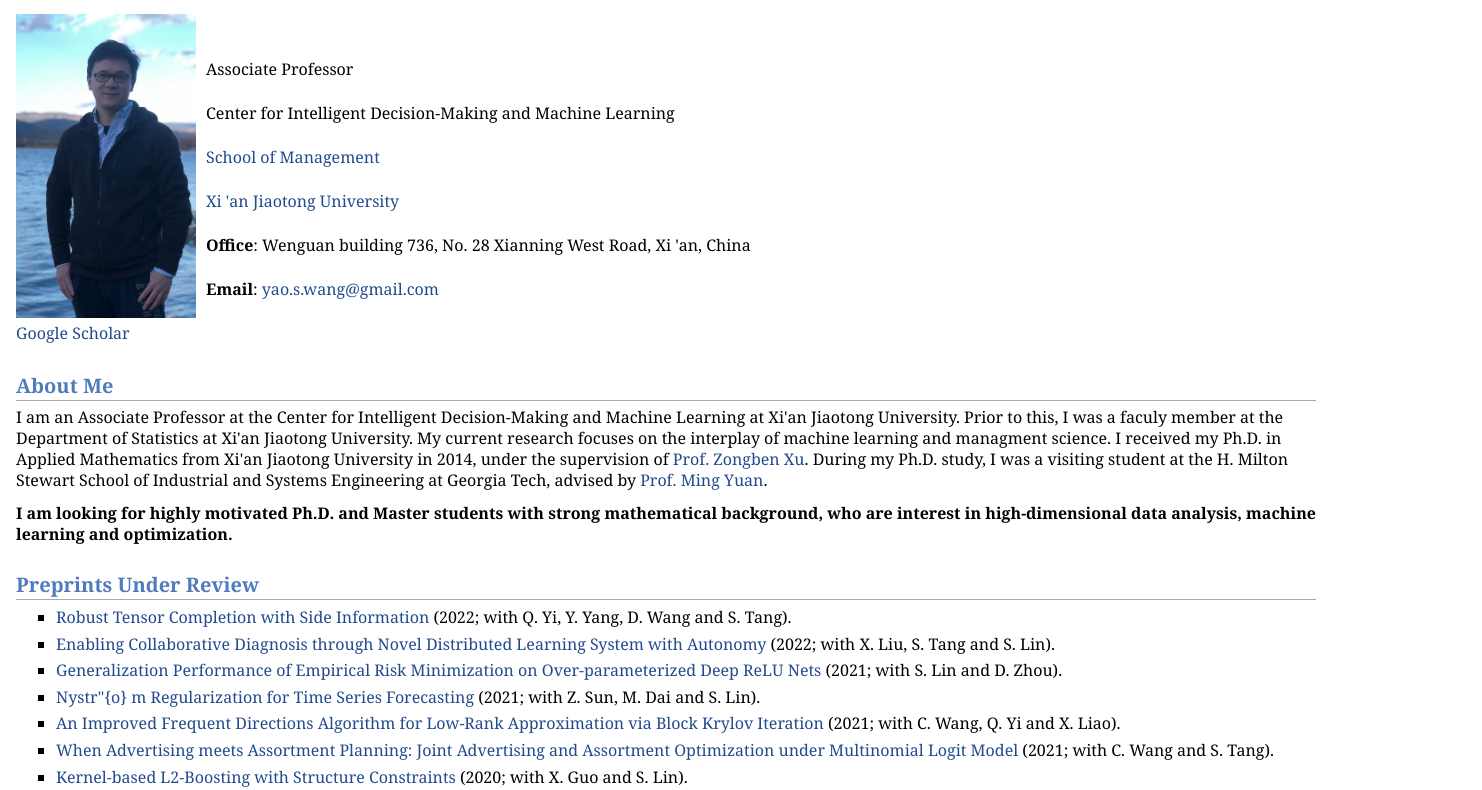
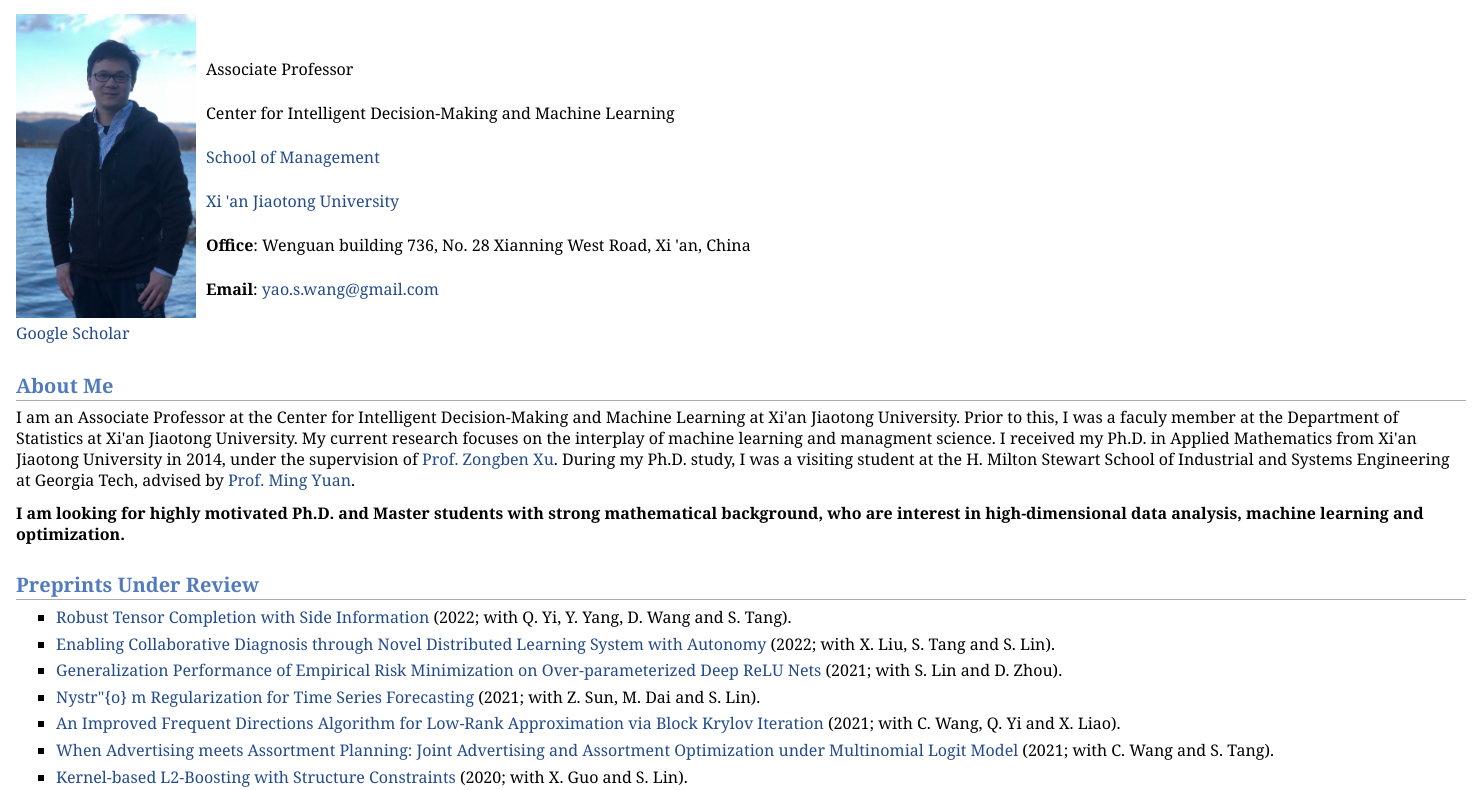
Before and after one commit to mcgxj/yaowang.github.io, a plain HTML site: page index.html in a window 1280 px wide. Shown: the part 60-850 px from the top of the page, 1482 px wide, since content can reach past the window. Drawn offline with Linux system fonts and the light colour scheme.

Commit message:
Add files via upload

```diff
--- a/jemdoc.css
+++ b/jemdoc.css
@@ -2,9 +2,9 @@ div {
 
 width:100%;
 
-min-width:1300px;
+min-width:1450px;
 
-max-width:1300px;
+max-width:1450px;
 
 }
 
```
